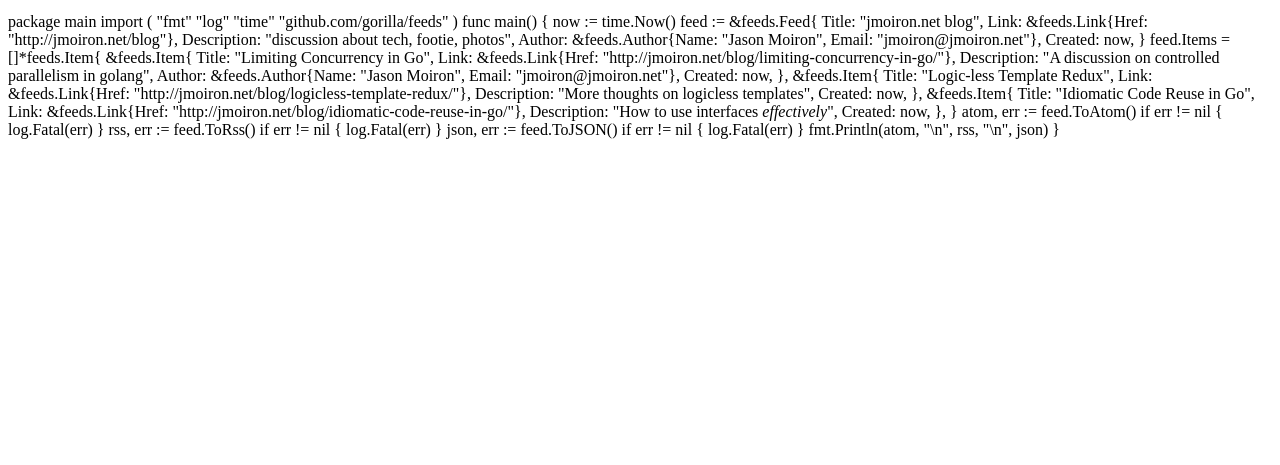
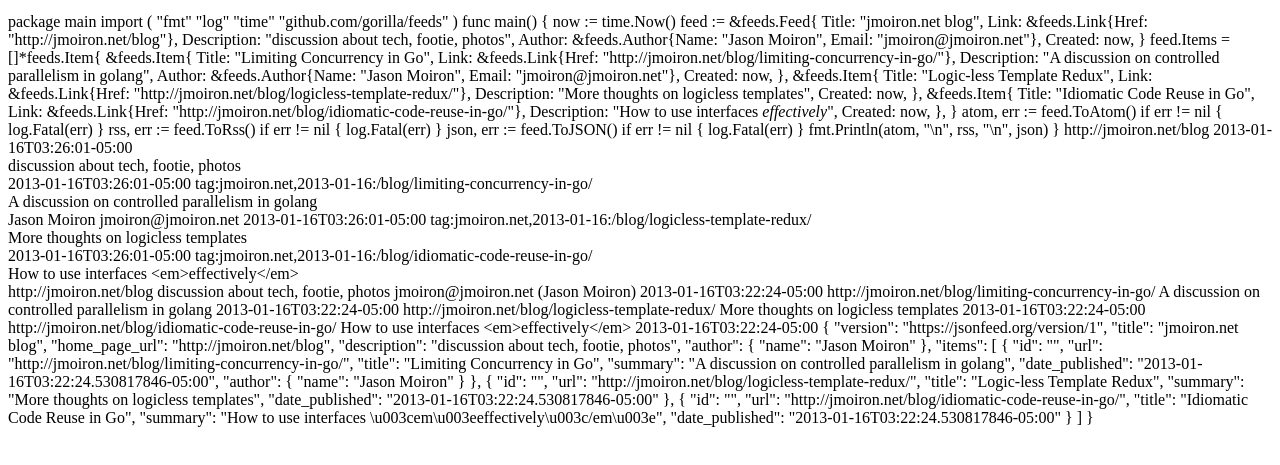
Before and after one commit to mixsportsph/mixsportsph.github.io, a plain HTML site: page index.html in a window 1280 px wide. Shown: the part 101-566 px from the top of the page. Drawn offline with Linux system fonts and the light colour scheme.

Commit message:
Update index.html

```diff
--- a/index.html
+++ b/index.html
@@ -66,3 +66,105 @@ func main() {
 
     fmt.Println(atom, "\n", rss, "\n", json)
 }
+
+
+<?xml version="1.0" encoding="UTF-8"?>
+<feed xmlns="http://www.w3.org/2005/Atom">
+  <title>jmoiron.net blog</title>
+  <link href="http://jmoiron.net/blog"></link>
+  <id>http://jmoiron.net/blog</id>
+  <updated>2013-01-16T03:26:01-05:00</updated>
+  <summary>discussion about tech, footie, photos</summary>
+  <entry>
+    <title>Limiting Concurrency in Go</title>
+    <link href="http://jmoiron.net/blog/limiting-concurrency-in-go/"></link>
+    <updated>2013-01-16T03:26:01-05:00</updated>
+    <id>tag:jmoiron.net,2013-01-16:/blog/limiting-concurrency-in-go/</id>
+    <summary type="html">A discussion on controlled parallelism in golang</summary>
+    <author>
+      <name>Jason Moiron</name>
+      <email>jmoiron@jmoiron.net</email>
+    </author>
+  </entry>
+  <entry>
+    <title>Logic-less Template Redux</title>
+    <link href="http://jmoiron.net/blog/logicless-template-redux/"></link>
+    <updated>2013-01-16T03:26:01-05:00</updated>
+    <id>tag:jmoiron.net,2013-01-16:/blog/logicless-template-redux/</id>
+    <summary type="html">More thoughts on logicless templates</summary>
+    <author></author>
+  </entry>
+  <entry>
+    <title>Idiomatic Code Reuse in Go</title>
+    <link href="http://jmoiron.net/blog/idiomatic-code-reuse-in-go/"></link>
+    <updated>2013-01-16T03:26:01-05:00</updated>
+    <id>tag:jmoiron.net,2013-01-16:/blog/idiomatic-code-reuse-in-go/</id>
+    <summary type="html">How to use interfaces &lt;em&gt;effectively&lt;/em&gt;</summary>
+    <author></author>
+  </entry>
+</feed>
+
+<?xml version="1.0" encoding="UTF-8"?>
+<rss version="2.0">
+  <channel>
+    <title>jmoiron.net blog</title>
+    <link>http://jmoiron.net/blog</link>
+    <description>discussion about tech, footie, photos</description>
+    <managingEditor>jmoiron@jmoiron.net (Jason Moiron)</managingEditor>
+    <pubDate>2013-01-16T03:22:24-05:00</pubDate>
+    <item>
+      <title>Limiting Concurrency in Go</title>
+      <link>http://jmoiron.net/blog/limiting-concurrency-in-go/</link>
+      <description>A discussion on controlled parallelism in golang</description>
+      <pubDate>2013-01-16T03:22:24-05:00</pubDate>
+    </item>
+    <item>
+      <title>Logic-less Template Redux</title>
+      <link>http://jmoiron.net/blog/logicless-template-redux/</link>
+      <description>More thoughts on logicless templates</description>
+      <pubDate>2013-01-16T03:22:24-05:00</pubDate>
+    </item>
+    <item>
+      <title>Idiomatic Code Reuse in Go</title>
+      <link>http://jmoiron.net/blog/idiomatic-code-reuse-in-go/</link>
+      <description>How to use interfaces &lt;em&gt;effectively&lt;/em&gt;</description>
+      <pubDate>2013-01-16T03:22:24-05:00</pubDate>
+    </item>
+  </channel>
+</rss>
+
+{
+  "version": "https://jsonfeed.org/version/1",
+  "title": "jmoiron.net blog",
+  "home_page_url": "http://jmoiron.net/blog",
+  "description": "discussion about tech, footie, photos",
+  "author": {
+    "name": "Jason Moiron"
+  },
+  "items": [
+    {
+      "id": "",
+      "url": "http://jmoiron.net/blog/limiting-concurrency-in-go/",
+      "title": "Limiting Concurrency in Go",
+      "summary": "A discussion on controlled parallelism in golang",
+      "date_published": "2013-01-16T03:22:24.530817846-05:00",
+      "author": {
+        "name": "Jason Moiron"
+      }
+    },
+    {
+      "id": "",
+      "url": "http://jmoiron.net/blog/logicless-template-redux/",
+      "title": "Logic-less Template Redux",
+      "summary": "More thoughts on logicless templates",
+      "date_published": "2013-01-16T03:22:24.530817846-05:00"
+    },
+    {
+      "id": "",
+      "url": "http://jmoiron.net/blog/idiomatic-code-reuse-in-go/",
+      "title": "Idiomatic Code Reuse in Go",
+      "summary": "How to use interfaces \u003cem\u003eeffectively\u003c/em\u003e",
+      "date_published": "2013-01-16T03:22:24.530817846-05:00"
+    }
+  ]
+}
```
